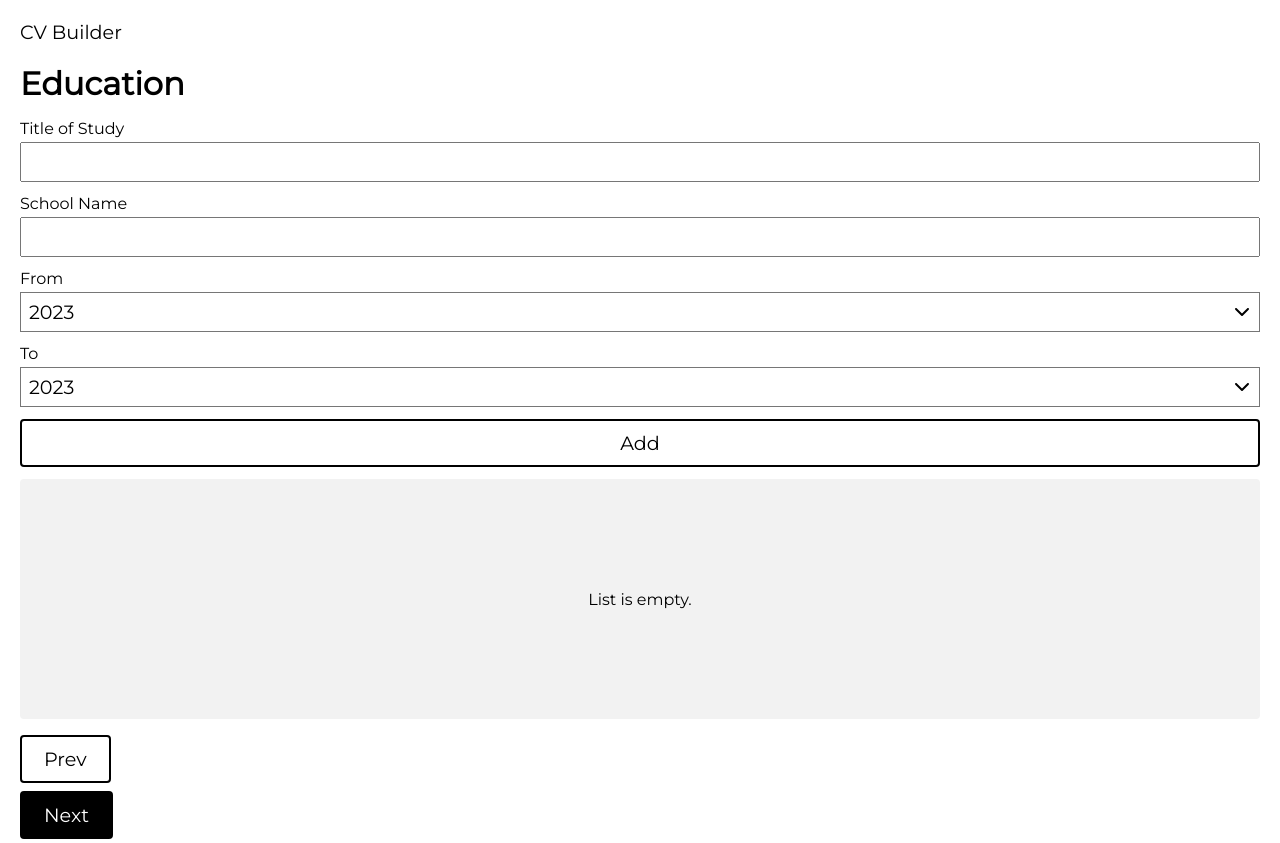
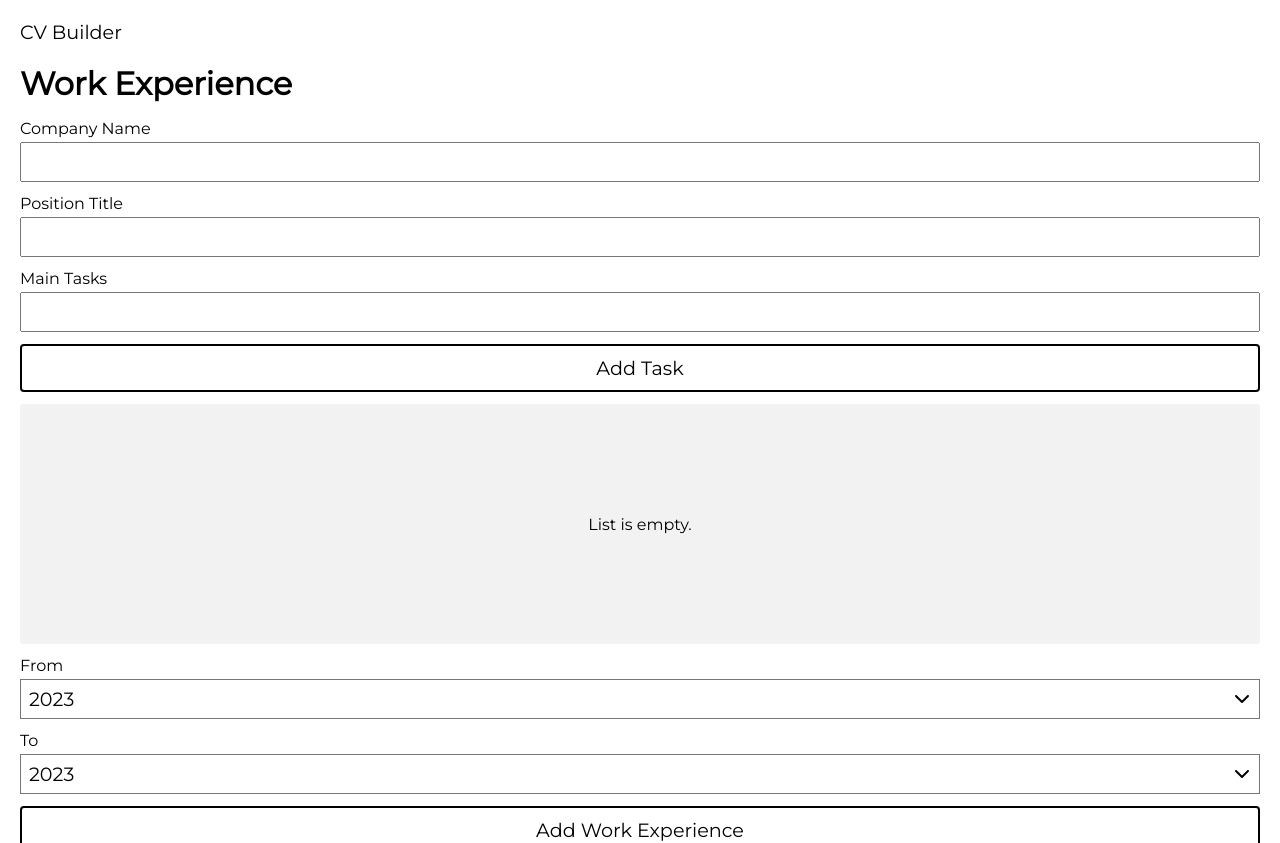
Before and after one commit to Zekumoru/top-cv-application, a React (Create React App) app: page / in a window 1280 px wide. Shown: the top 843 px of the page. Built offline with nearby package versions, Linux system fonts and the light colour scheme.

Commit message:
Add work experience page

```diff
--- a/src/App.js
+++ b/src/App.js
@@ -41,10 +41,38 @@ const pages = [
       </div>
     ),
   },
+  {
+    title: 'Work Experience',
+    content: (
+      <div className="content">
+        <LabeledInput id="company-name" label="Company Name" type="text" />
+        <LabeledInput id="position-title" label="Position Title" type="text" />
+        <LabeledInput id="main-task" label="Main Tasks" type="text" />
+        <button>Add Task</button>
+        <ListContainer />
+        <LabeledInput
+          id="from-year"
+          label="From"
+          type="dropdown"
+          rangeFrom={1920}
+          rangeTo={new Date().getFullYear()}
+        />
+        <LabeledInput
+          id="to-year"
+          label="To"
+          type="dropdown"
+          rangeFrom={1920}
+          rangeTo={new Date().getFullYear()}
+        />
+        <button>Add Work Experience</button>
+        <ListContainer />
+      </div>
+    ),
+  },
 ];
 
 class App extends React.Component {
-  currentPageIndex = 1;
+  currentPageIndex = 2;
 
   render() {
     const { title, content } = pages[this.currentPageIndex];
--- a/src/styles/index.scss
+++ b/src/styles/index.scss
@@ -5,6 +5,10 @@
   padding: 0;
   box-sizing: border-box;
   font-family: 'Montserrat', serif;
+}
+
+body {
+  padding-bottom: 20px;
 }
 
 button {
```
